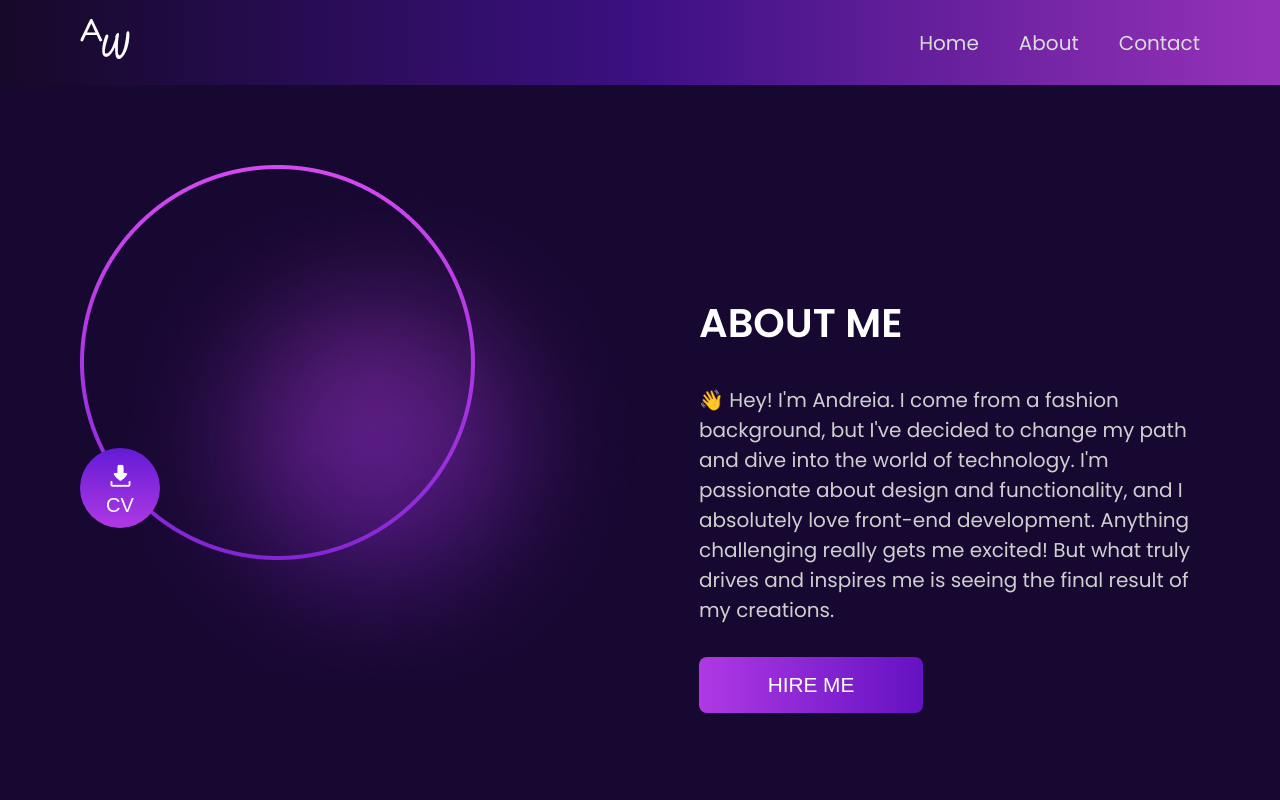
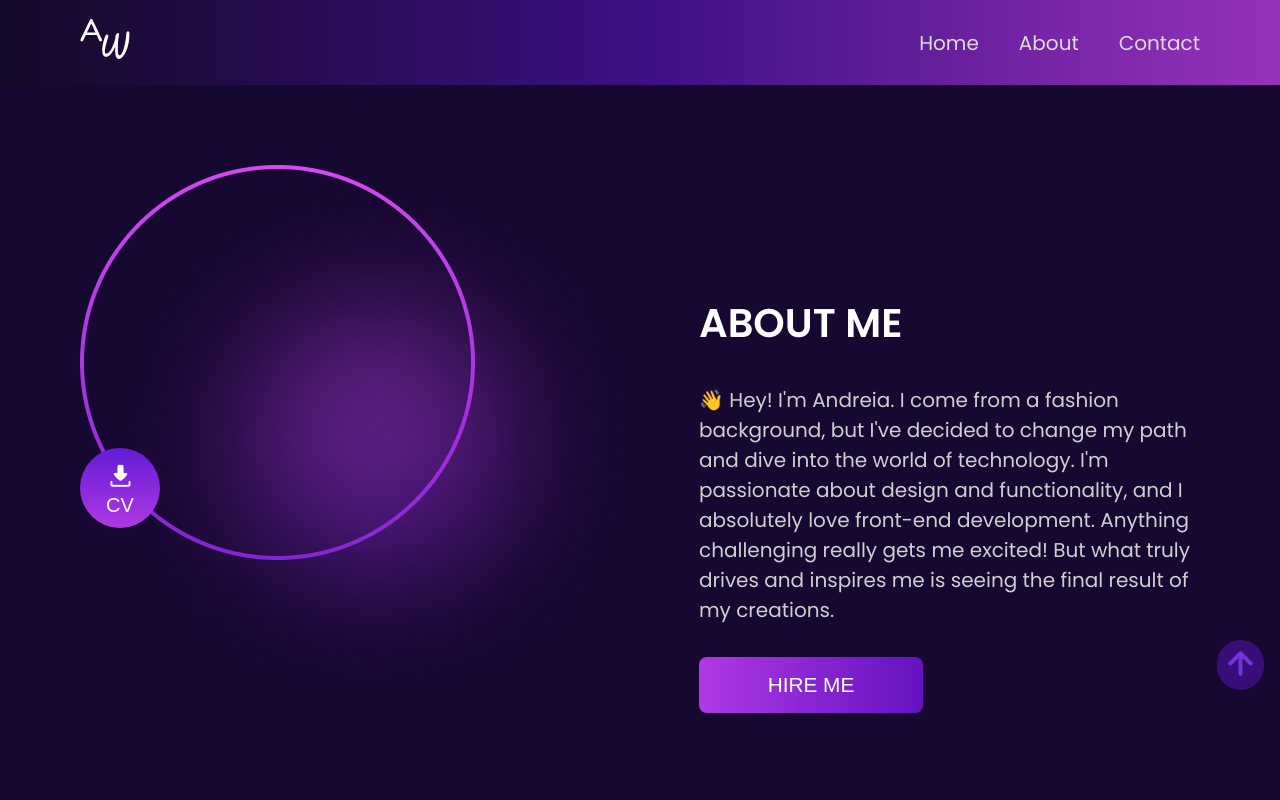
Before and after one commit to andreiawu/fullstackportotolio, a React (Create React App) app: page /about in a window 1280 px wide. Shown: the top 800 px of the page. Built offline with nearby package versions, Linux system fonts and the light colour scheme; a web font is replaced by a local one.

Commit message:
adjustments

```diff
--- a/src/App.css
+++ b/src/App.css
@@ -801,3 +801,9 @@ html {
   padding-top: 5rem;
   padding-bottom: 5rem;
 }
+
+.scroll-box-two {
+  position: fixed;
+  top: 40rem;
+  right: 1rem;
+}
--- a/src/components/About.jsx
+++ b/src/components/About.jsx
@@ -3,7 +3,7 @@ import AboutMe from './AboutMe';
 import Skills from './Skills';
 import Journey from './Journey';
 import Hobbies from './Hobbies';
-// import Scroll2 from './Scroll2';
+import Scroll2 from './Scroll2';
 import Fade from 'react-reveal/Fade'
 
 export default function About() {
@@ -15,7 +15,7 @@ export default function About() {
         <Journey />
         <Hobbies />
       </Fade>
-      {/* <Scroll2 /> */}
+      <Scroll2 />
     </div>
   )
 }
```
